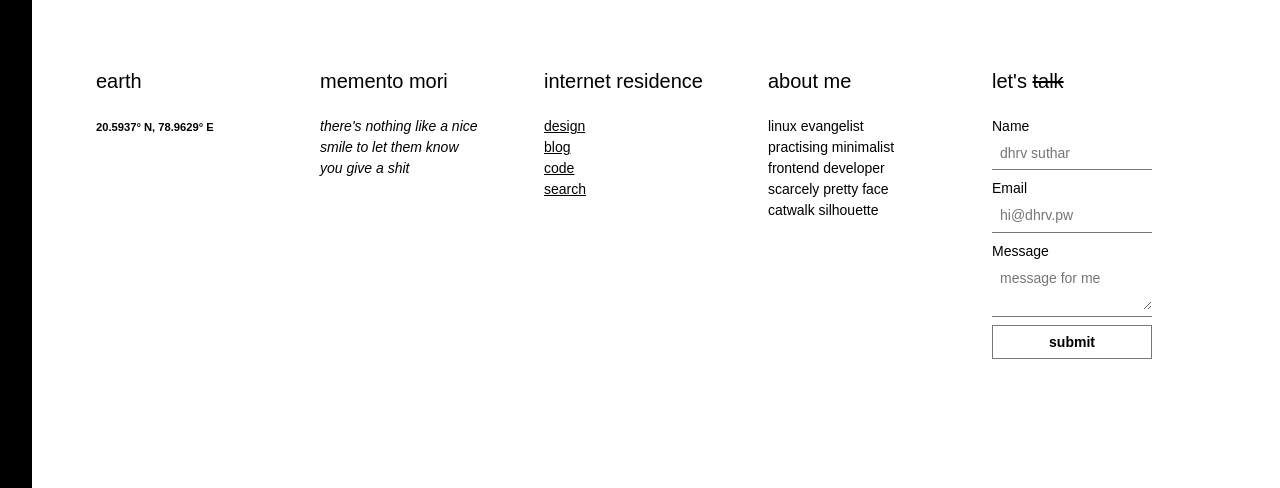
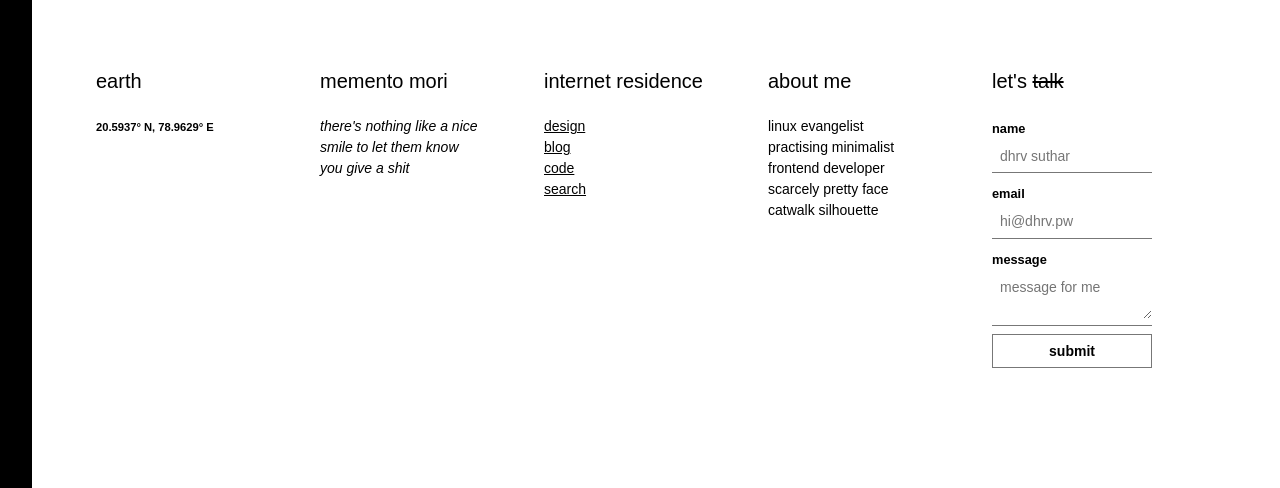
Before and after one commit to 0xdhrv/0x-dhrv-pw, a plain HTML site: page index.html in a window 1280 px wide. Shown: the part 312-800 px from the top of the page. Drawn offline with Linux system fonts and the light colour scheme; a web font is replaced by a local one.

Commit message:
fix: form

```diff
--- a/index.html
+++ b/index.html
@@ -79,15 +79,27 @@
                         <input type="text" name="_honey" style="display:none">
                         <input type="hidden" name="_captcha" value="false">
                         <div class="mt2 bb b--gray">
-                            <label for="name">Name</label>
+                            <label for="name" class="f5">
+                                <small class="fw6">
+                                    name
+                                </small>
+                            </label>
                             <input class="pa2 input-reset bn bb bg-transparent w-100" type="text" name="name" placeholder="dhrv suthar">
                         </div>
                         <div class="mv2 bb b--gray">
-                            <label for="email">Email</label>
+                            <label for="email" class="f5">
+                                <small class="fw6">
+                                    email
+                                </small>
+                            </label>
                             <input class="pa2 input-reset bn bg-transparent w-100" type="email" name="email" placeholder="hi@dhrv.pw">
                         </div>
                         <div class="mv2 bb b--gray">
-                            <label for="message">Message</label>
+                            <label for="message" class="f5">
+                                <small class="fw6">
+                                    message
+                                </small>
+                            </label>
                             <textarea class="pa2 input-reset bn bg-transparent w-100" type="text" name="message" placeholder="message for me"></textarea>
                         </div>
                         <div class="mv2">
```
